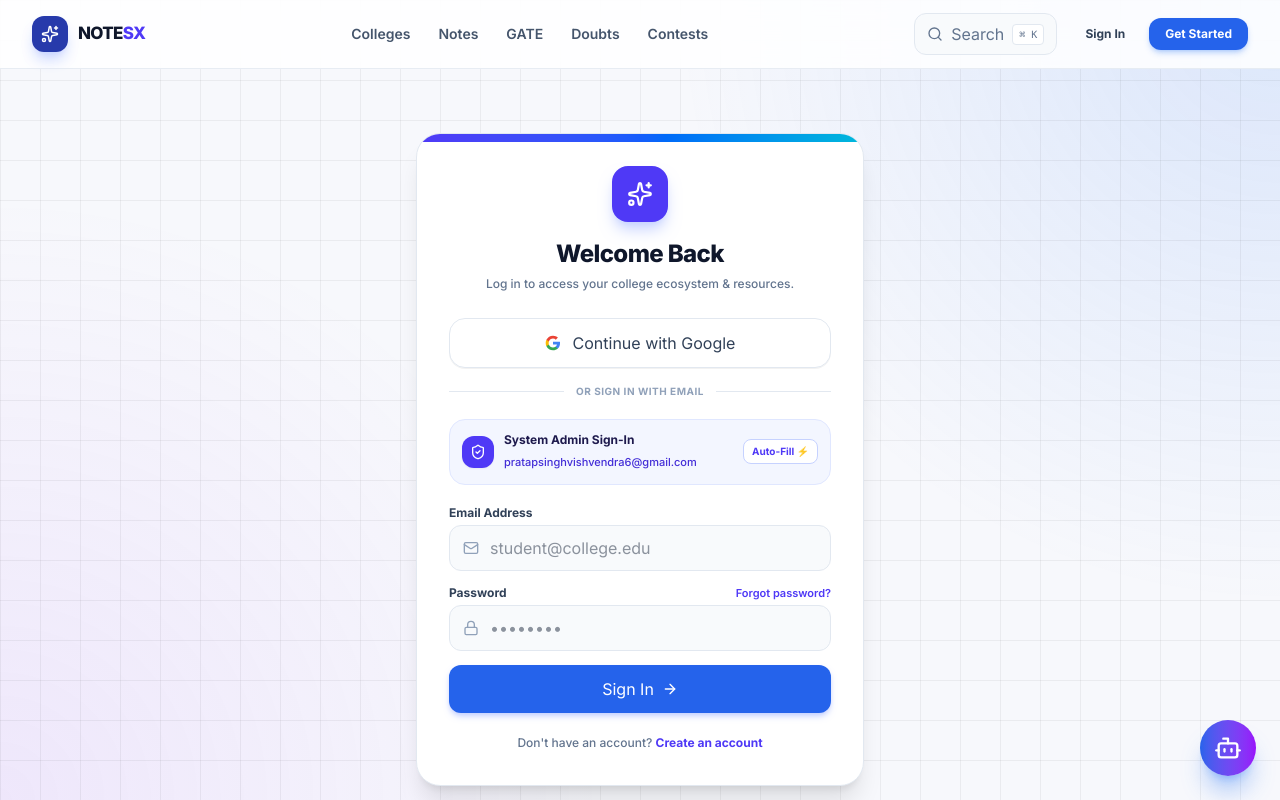
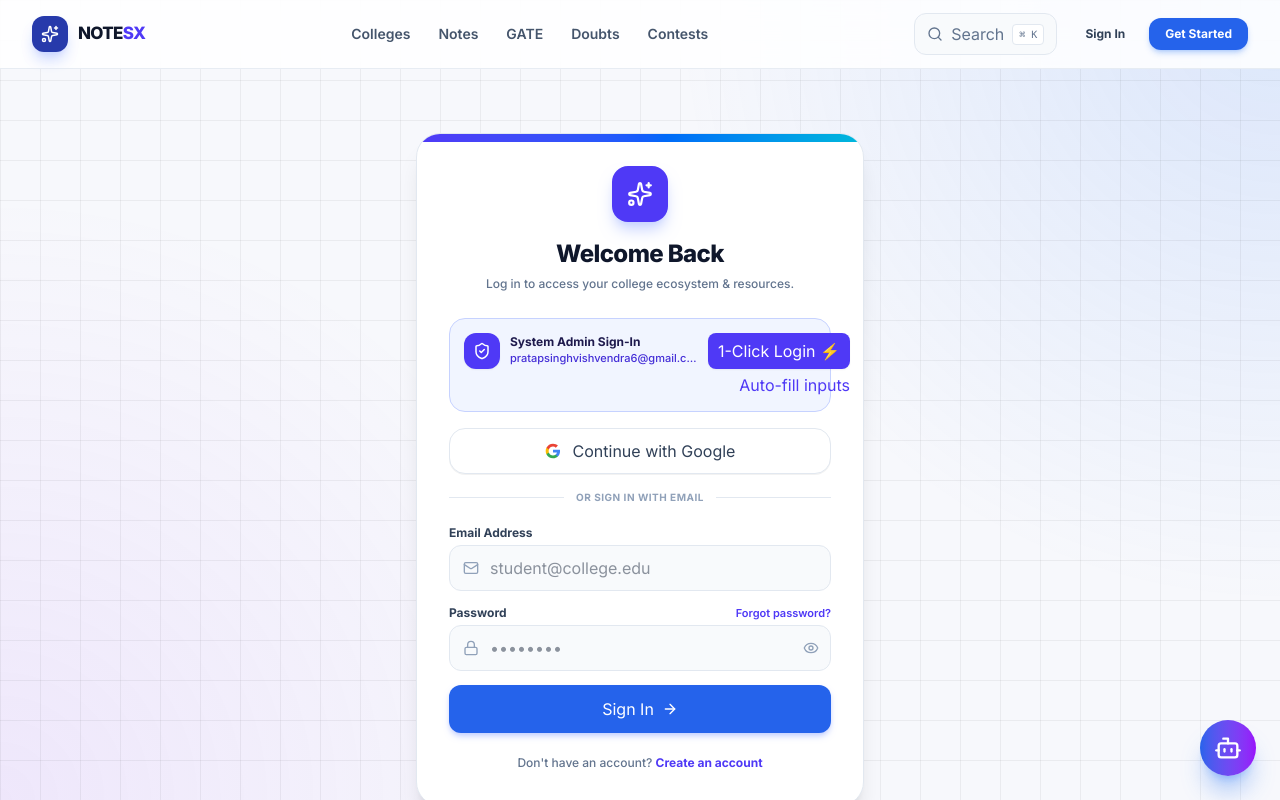
Before and after one commit to Vishvendra-ux/NOTESX, a React (Vite) app in the folder client/: page /login in a window 1280 px wide. Shown: the top 800 px of the page. Built offline with nearby package versions, Linux system fonts and the light colour scheme.

Commit message:
fix(auth): resolve login proxy routing, return complete user profile, add 1-click admin login & password toggle

```diff
--- a/client/src/pages/Login.jsx
+++ b/client/src/pages/Login.jsx
@@ -1,16 +1,34 @@
-import { useState, useContext } from 'react';
+import { useState, useContext, useEffect } from 'react';
 import { AuthContext } from '../context/AuthContext';
 import { useNavigate, Link } from 'react-router-dom';
-import { Sparkles, Lock, Mail, ArrowRight, AlertCircle, ShieldCheck } from 'lucide-react';
+import { Sparkles, Lock, Mail, ArrowRight, AlertCircle, ShieldCheck, Eye, EyeOff, UserCheck } from 'lucide-react';
 
 export default function Login() {
   const [email, setEmail] = useState('');
   const [password, setPassword] = useState('');
+  const [showPassword, setShowPassword] = useState(false);
   const [error, setError] = useState('');
   const [isSubmitting, setIsSubmitting] = useState(false);
 
-  const { login, loginWithGoogle } = useContext(AuthContext);
+  const { user, login, loginWithGoogle } = useContext(AuthContext);
   const navigate = useNavigate();
+
+  // If already logged in, redirect straight to dashboard
+  useEffect(() => {
+    if (user) {
+      navigate('/dashboard', { replace: true });
+    }
+  }, [user, navigate]);
+
+  const getErrorMessage = (err) => {
+    if (err.response?.data?.message) {
+      return err.response.data.message;
+    }
+    if (err.code === 'ERR_NETWORK' || !err.response) {
+      return 'Unable to connect to server. Please verify backend connection.';
+    }
+    return 'Invalid email or password. Please check your credentials and try again.';
+  };
 
   const handleSubmit = async (e) => {
     e.preventDefault();
@@ -21,7 +39,23 @@
       await login(email, password);
       navigate('/dashboard');
     } catch (err) {
-      setError(err.response?.data?.message || 'Invalid email or password. Please try again.');
+      setError(getErrorMessage(err));
+    } finally {
+      setIsSubmitting(false);
+    }
+  };
+
+  const handleInstantAdminLogin = async () => {
+    setError('');
+    setIsSubmitting(true);
+    setEmail('pratapsinghvishvendra6@gmail.com');
+    setPassword('Vishu@123&#');
+
+    try {
+      await login('pratapsinghvishvendra6@gmail.com', 'Vishu@123&#');
+      navigate('/dashboard');
+    } catch (err) {
+      setError(getErrorMessage(err));
     } finally {
       setIsSubmitting(false);
     }
@@ -37,7 +71,7 @@
       });
       navigate('/dashboard');
     } catch (err) {
-      setError('Google Sign-In failed. Please try again.');
+      setError(getErrorMessage(err));
     } finally {
       setIsSubmitting(false);
     }
@@ -63,12 +97,46 @@
           <p className="text-slate-500 text-xs mt-1 font-medium">Log in to access your college ecosystem & resources.</p>
         </div>
 
+        {/* 1-CLICK INSTANT ADMIN LOGIN BANNER */}
+        <div className="mb-4 rounded-2xl border border-indigo-200 bg-indigo-50/80 p-3.5 transition">
+          <div className="flex items-start justify-between gap-2">
+            <div className="flex items-center gap-2.5">
+              <span className="grid h-9 w-9 shrink-0 place-items-center rounded-xl bg-indigo-600 text-white shadow-xs">
+                <ShieldCheck size={18} />
+              </span>
+              <div>
+                <b className="block text-xs font-bold text-indigo-950">System Admin Sign-In</b>
+                <span className="text-[11px] text-indigo-700 font-medium block truncate max-w-[190px]">
+                  pratapsinghvishvendra6@gmail.com
+                </span>
+              </div>
+            </div>
+            <div className="flex flex-col gap-1 items-end shrink-0">
+              <button
+                type="button"
+                onClick={handleInstantAdminLogin}
+                disabled={isSubmitting}
+                className="text-[10px] font-bold text-white bg-indigo-600 hover:bg-indigo-700 px-2.5 py-1.5 rounded-lg shadow-xs transition flex items-center gap-1 cursor-pointer disabled:opacity-50"
+              >
+                1-Click Login ⚡
+              </button>
+              <button
+                type="button"
+                onClick={handleFillAdmin}
+                className="text-[10px] font-semibold text-indigo-600 hover:text-indigo-800 hover:underline cursor-pointer"
+              >
+                Auto-fill inputs
+              </button>
+            </div>
+          </div>
+        </div>
+
         {/* GOOGLE SIGN IN BUTTON */}
         <button
           type="button"
           onClick={handleGoogleSignIn}
           disabled={isSubmitting}
-          className="w-full flex items-center justify-center gap-3 rounded-2xl border border-slate-200 bg-white py-3 px-4 text-xs font-bold text-slate-700 hover:bg-slate-50 transition shadow-2xs hover:border-slate-300 mb-4"
+          className="w-full flex items-center justify-center gap-3 rounded-2xl border border-slate-200 bg-white py-2.5 px-4 text-xs font-bold text-slate-700 hover:bg-slate-50 transition shadow-2xs hover:border-slate-300 mb-4 cursor-pointer disabled:opacity-50"
         >
           <svg className="w-4 h-4 shrink-0" viewBox="0 0 24 24">
             <path fill="#4285F4" d="M22.56 12.25c0-.78-.07-1.53-.2-2.25H12v4.26h5.92c-.26 1.37-1.04 2.53-2.21 3.31v2.77h3.57c2.08-1.92 3.28-4.74 3.28-8.09z"/>
@@ -83,25 +151,6 @@
           <div className="border-t border-slate-200 w-full" />
           <span className="bg-white px-3 text-[10px] uppercase tracking-wider font-bold text-slate-400 shrink-0">or sign in with email</span>
           <div className="border-t border-slate-200 w-full" />
-        </div>
-
-        {/* Quick Admin Auto-fill Card */}
-        <div
-          onClick={handleFillAdmin}
-          className="mb-5 cursor-pointer rounded-2xl border border-indigo-100 bg-indigo-50/70 p-3 flex items-center justify-between transition hover:border-indigo-300 hover:bg-indigo-100/60"
-        >
-          <div className="flex items-center gap-2.5">
-            <span className="grid h-8 w-8 place-items-center rounded-xl bg-indigo-600 text-white shadow-xs">
-              <ShieldCheck size={16} />
-            </span>
-            <div>
-              <b className="block text-xs font-bold text-indigo-950">System Admin Sign-In</b>
-              <span className="text-[11px] text-indigo-700 font-medium">pratapsinghvishvendra6@gmail.com</span>
-            </div>
-          </div>
-          <span className="text-[10px] font-bold text-indigo-600 bg-white border border-indigo-200 px-2 py-1 rounded-lg">
-            Auto-Fill ⚡
-          </span>
         </div>
 
         {/* Error Alert */}
@@ -136,20 +185,27 @@
             <div className="relative">
               <Lock size={16} className="absolute left-3.5 top-1/2 -translate-y-1/2 text-slate-400" />
               <input
-                type="password"
-                className="w-full rounded-xl border border-slate-200 bg-slate-50 py-2.5 pl-10 pr-4 text-xs font-medium focus:border-indigo-600 focus:bg-white focus:outline-none transition"
+                type={showPassword ? 'text' : 'password'}
+                className="w-full rounded-xl border border-slate-200 bg-slate-50 py-2.5 pl-10 pr-10 text-xs font-medium focus:border-indigo-600 focus:bg-white focus:outline-none transition"
                 placeholder="••••••••"
                 value={password}
                 onChange={e => setPassword(e.target.value)}
                 required
               />
+              <button
+                type="button"
+                onClick={() => setShowPassword(!showPassword)}
+                className="absolute right-3 top-1/2 -translate-y-1/2 text-slate-400 hover:text-slate-600 transition"
+              >
+                {showPassword ? <EyeOff size={16} /> : <Eye size={16} />}
+              </button>
             </div>
           </div>
 
           <button
             type="submit"
             disabled={isSubmitting}
-            className="w-full btn-primary py-3 text-xs font-bold mt-2 shadow-md shadow-indigo-200 flex items-center justify-center gap-2"
+            className="w-full btn-primary py-3 text-xs font-bold mt-2 shadow-md shadow-indigo-200 flex items-center justify-center gap-2 cursor-pointer disabled:opacity-50"
           >
             {isSubmitting ? 'Signing In...' : 'Sign In'} {!isSubmitting && <ArrowRight size={16} />}
           </button>
--- a/client/src/pages/Register.jsx
+++ b/client/src/pages/Register.jsx
@@ -1,17 +1,34 @@
-import { useState, useContext } from 'react';
+import { useState, useContext, useEffect } from 'react';
 import { AuthContext } from '../context/AuthContext';
 import { useNavigate, Link } from 'react-router-dom';
-import { Sparkles, User, Mail, Lock, ArrowRight, AlertCircle } from 'lucide-react';
+import { Sparkles, User, Mail, Lock, ArrowRight, AlertCircle, Eye, EyeOff } from 'lucide-react';
 
 export default function Register() {
   const [name, setName] = useState('');
   const [email, setEmail] = useState('');
   const [password, setPassword] = useState('');
+  const [showPassword, setShowPassword] = useState(false);
   const [error, setError] = useState('');
   const [isSubmitting, setIsSubmitting] = useState(false);
 
-  const { register, loginWithGoogle } = useContext(AuthContext);
+  const { user, register, loginWithGoogle } = useContext(AuthContext);
   const navigate = useNavigate();
+
+  useEffect(() => {
+    if (user) {
+      navigate('/dashboard', { replace: true });
+    }
+  }, [user, navigate]);
+
+  const getErrorMessage = (err) => {
+    if (err.response?.data?.message) {
+      return err.response.data.message;
+    }
+    if (err.code === 'ERR_NETWORK' || !err.response) {
+      return 'Unable to reach server. Please verify backend connection.';
+    }
+    return 'Registration failed. Email may already be registered.';
+  };
 
   const handleSubmit = async (e) => {
     e.preventDefault();
@@ -22,7 +39,7 @@
       await register({ name, email, password });
       navigate('/dashboard');
     } catch (err) {
-      setError(err.response?.data?.message || 'Registration failed. Email may already be registered.');
+      setError(getErrorMessage(err));
     } finally {
       setIsSubmitting(false);
     }
@@ -38,7 +55,7 @@
       });
       navigate('/dashboard');
     } catch (err) {
-      setError('Google Sign-Up failed. Please try again.');
+      setError(getErrorMessage(err));
     } finally {
       setIsSubmitting(false);
     }
@@ -124,13 +141,20 @@
             <div className="relative">
               <Lock size={16} className="absolute left-3.5 top-1/2 -translate-y-1/2 text-slate-400" />
               <input
-                type="password"
-                className="w-full rounded-xl border border-slate-200 bg-slate-50 py-2.5 pl-10 pr-4 text-xs font-medium focus:border-indigo-600 focus:bg-white focus:outline-none transition"
+                type={showPassword ? 'text' : 'password'}
+                className="w-full rounded-xl border border-slate-200 bg-slate-50 py-2.5 pl-10 pr-10 text-xs font-medium focus:border-indigo-600 focus:bg-white focus:outline-none transition"
                 placeholder="Minimum 6 characters"
                 value={password}
                 onChange={e => setPassword(e.target.value)}
                 required
               />
+              <button
+                type="button"
+                onClick={() => setShowPassword(!showPassword)}
+                className="absolute right-3 top-1/2 -translate-y-1/2 text-slate-400 hover:text-slate-600 transition cursor-pointer"
+              >
+                {showPassword ? <EyeOff size={16} /> : <Eye size={16} />}
+              </button>
             </div>
           </div>
 
```
Also changed, not shown: client/src/context/AuthContext.jsx (+8 -7 lines), 2 other files (tests, documents, lock files or other folders).
